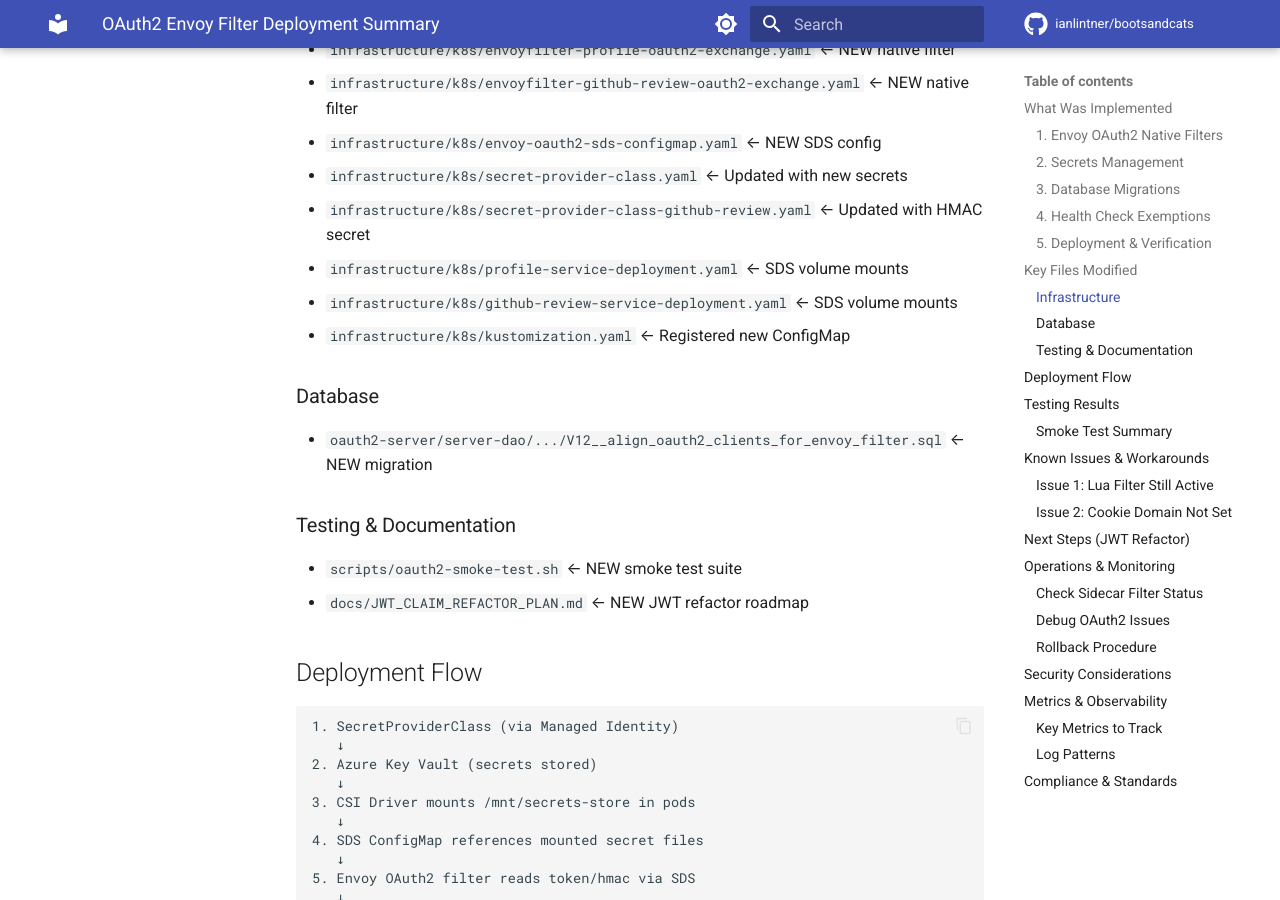
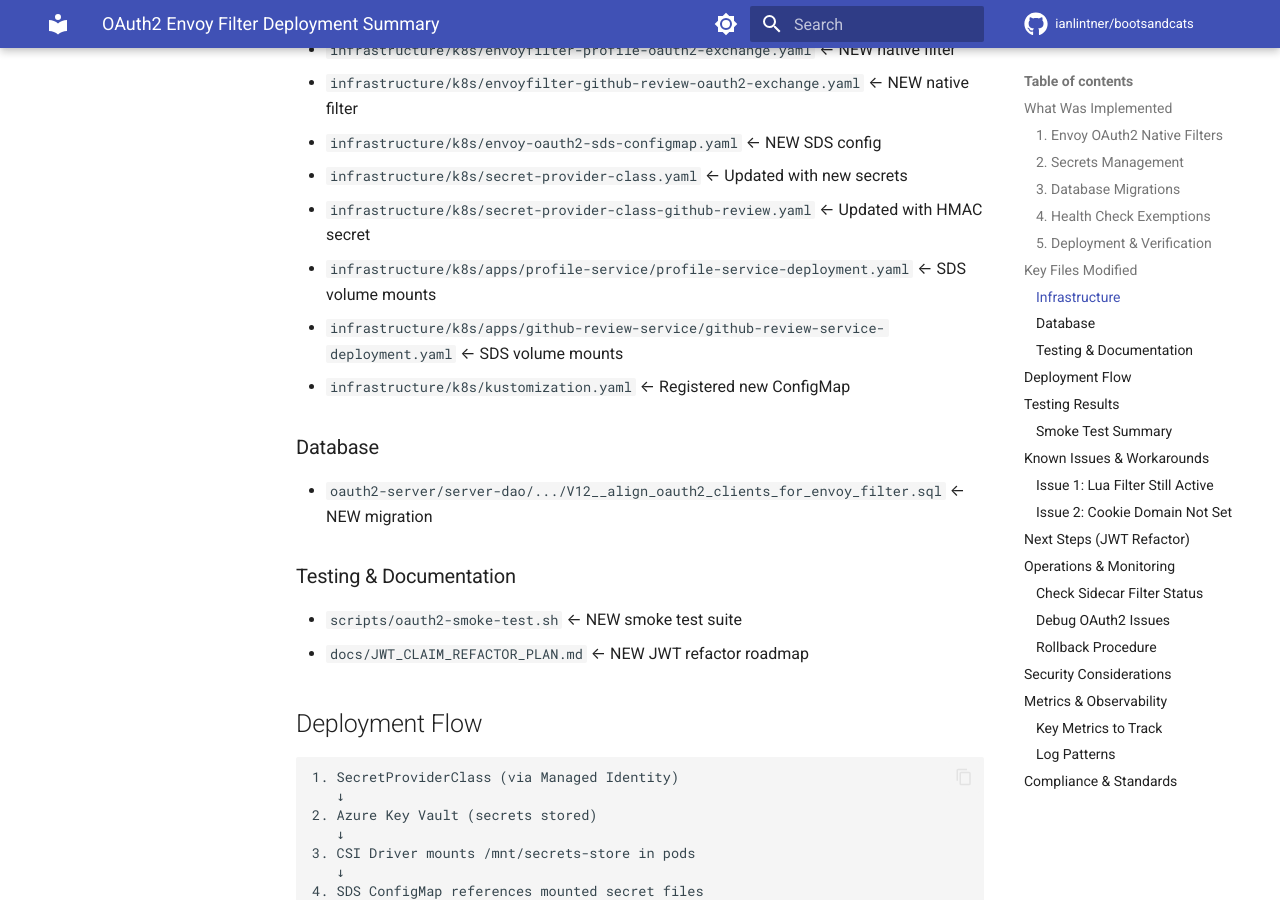
Before and after one commit to ianlintner/bootsandcats, an MkDocs documentation site: the page built from docs/deployment/OAUTH2_ENVOY_DEPLOYMENT.md, in a window 1280 px wide and 900 px high, scrolled down 1844 px. Built offline with MkDocs 1.6.1 and Material for MkDocs 9.7.7, drawn with Linux system fonts in a browser that asks for light colours; comment, search, counter and statistics services are not loaded; the version menu is left out.

Commit message:
feat: Update deployment paths for profile and GitHub review services in Envoy configuration

```diff
--- a/docs/deployment/OAUTH2_ENVOY_DEPLOYMENT.md
+++ b/docs/deployment/OAUTH2_ENVOY_DEPLOYMENT.md
@@ -76,8 +76,8 @@ kubectl apply -k infrastructure/k8s
 - `infrastructure/k8s/envoy-oauth2-sds-configmap.yaml` ← NEW SDS config
 - `infrastructure/k8s/secret-provider-class.yaml` ← Updated with new secrets
 - `infrastructure/k8s/secret-provider-class-github-review.yaml` ← Updated with HMAC secret
-- `infrastructure/k8s/profile-service-deployment.yaml` ← SDS volume mounts
-- `infrastructure/k8s/github-review-service-deployment.yaml` ← SDS volume mounts
+- `infrastructure/k8s/apps/profile-service/profile-service-deployment.yaml` ← SDS volume mounts
+- `infrastructure/k8s/apps/github-review-service/github-review-service-deployment.yaml` ← SDS volume mounts
 - `infrastructure/k8s/kustomization.yaml` ← Registered new ConfigMap
 
 ### Database
```
